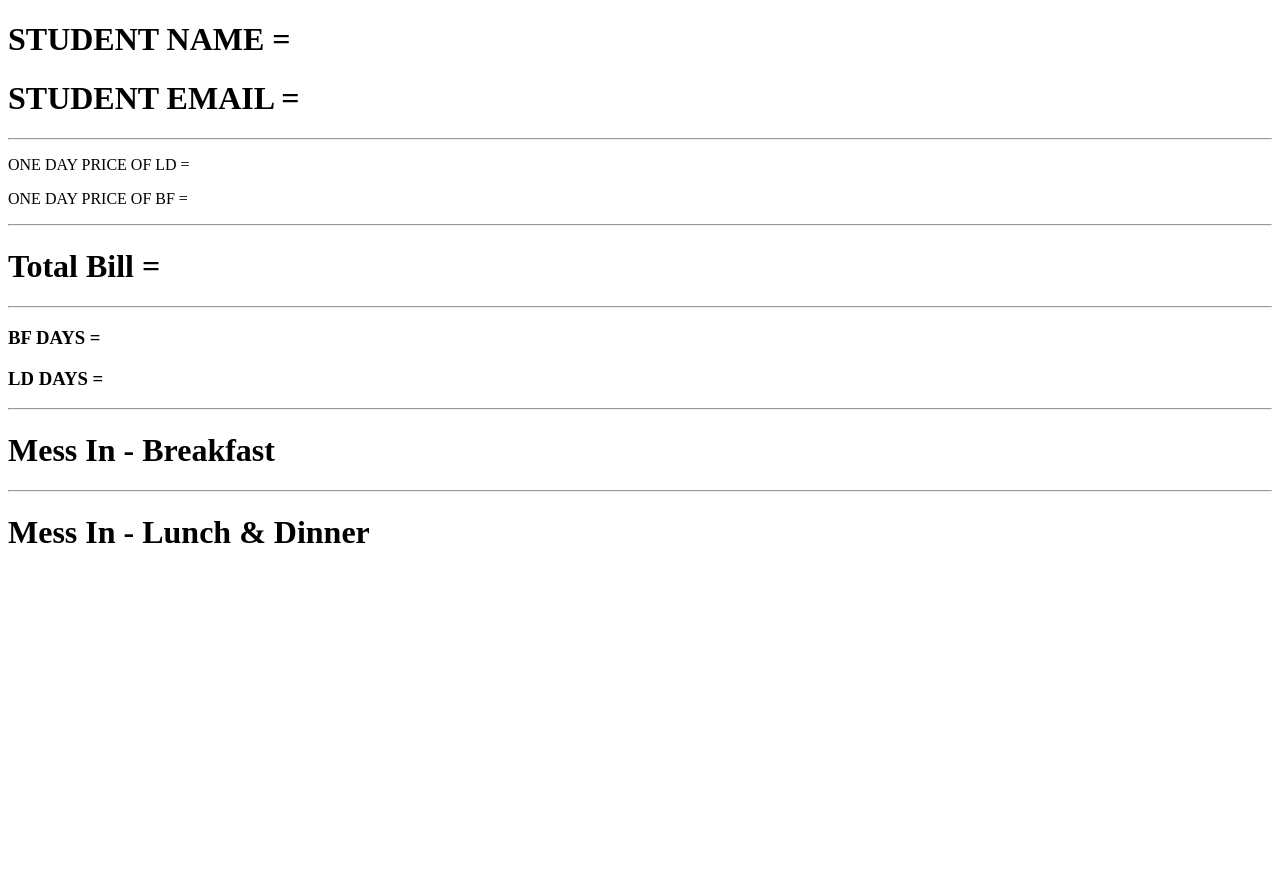
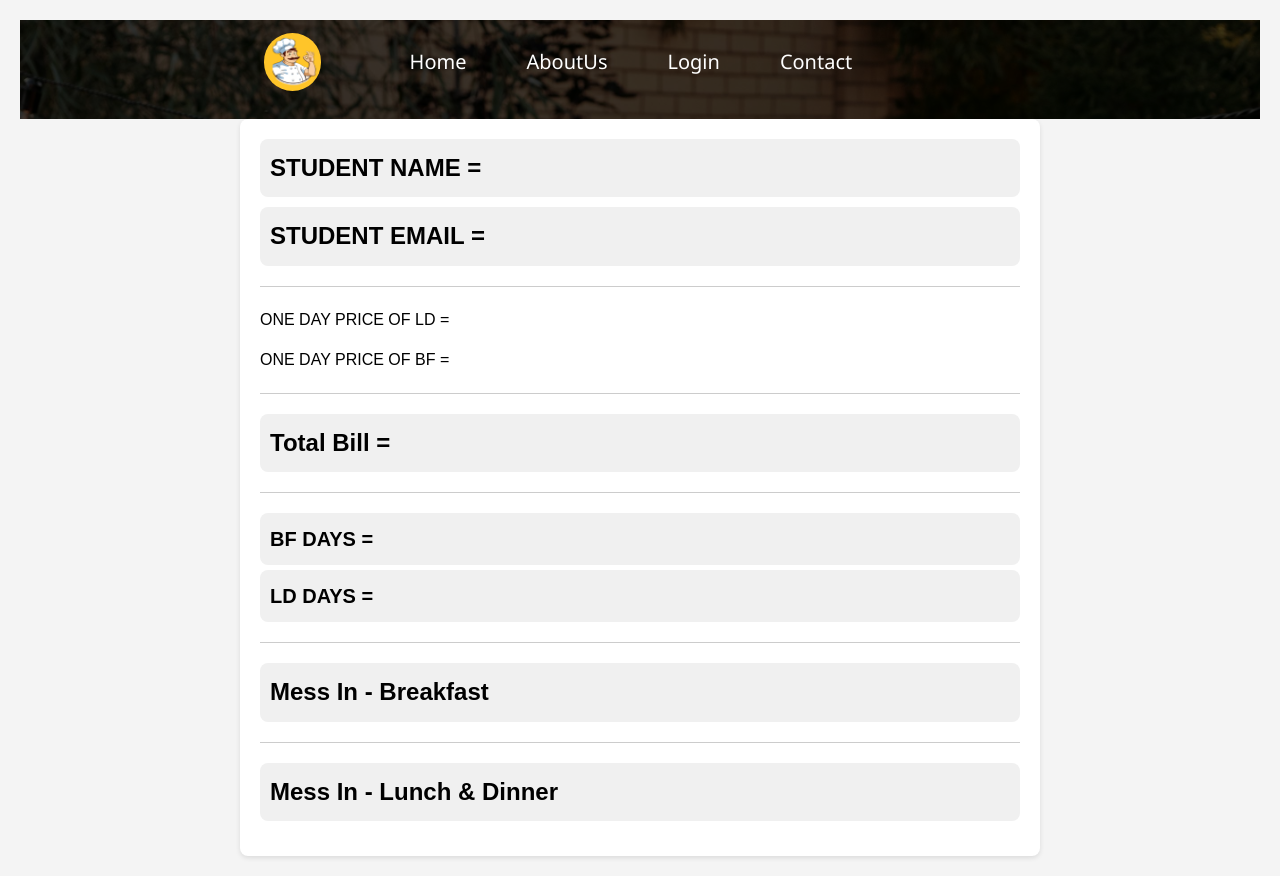
Before and after one commit to azamafridi23/Mess-Management-System-using-Flask, a Flask app: template templates/check_mess_bill.html in a window 1280 px wide. Before the commit the page ends 543 px from the top, so only its background shows below. Run offline with Flask 3, Linux system fonts and the light colour scheme; the template is opened without the code that fills it, so the values that code supplies are empty.

Commit message:
Update check_mess_bill.html

```diff
--- a/templates/check_mess_bill.html
+++ b/templates/check_mess_bill.html
@@ -2,10 +2,101 @@
 <html lang="en">
 <head>
     <meta charset="UTF-8">
+    <meta http-equiv="X-UA-Compatible" content="IE=edge">
     <meta name="viewport" content="width=device-width, initial-scale=1.0">
+    <link rel="stylesheet" href="style.css" />
+    <link rel="stylesheet" href="https://unicons.iconscout.com/release/v4.0.0/css/line.css" />
+    <link rel="stylesheet" href="{{url_for('static' ,filename='css/style.css')}}">
+   <script src="script.js" defer></script>
+
     <title>List Display</title>
+    <style>
+        /* Reset default styles */
+        * {
+            box-sizing: border-box;
+            margin: 0;
+            padding: 0;
+        }
+
+        body {
+            font-family: Arial, sans-serif;
+            line-height: 1.6;
+            background-color: #f4f4f4;
+            padding: 20px;
+        }
+
+        .container {
+            max-width: 800px;
+            margin: 0 auto;
+            background-color: #ffffff;
+            padding: 20px;
+            border-radius: 8px;
+            box-shadow: 0 2px 5px rgba(0, 0, 0, 0.1);
+        }
+
+        h1, h3 {
+            background-color: #f0f0f0;
+            padding: 10px;
+            border-radius: 8px;
+        }
+
+        h1 {
+            margin-bottom: 10px;
+            font-size: 24px;
+        }
+
+        h3 {
+            margin-bottom: 5px;
+            font-size: 20px;
+        }
+
+        p, ul {
+            margin-bottom: 15px;
+            font-size: 16px;
+        }
+
+        ul li {
+            list-style: none;
+        }
+
+        hr {
+            margin: 20px 0;
+            border: none;
+            border-top: 1px solid #ccc;
+        }
+
+        @media screen and (max-width: 600px) {
+            .container {
+                padding: 10px;
+            }
+
+            h1, h3, p {
+                font-size: 18px;
+            }
+        }
+    </style>
 </head>
 <body>
+
+    <nav class="navbar background h-nav-resp">
+        <ul class="nav-list v-class-resp">
+            <div class="Logo"> <img src="/static/Images/logo.webp" alt="error"></div>
+            <li><a href="#Home">Home</a></li>
+            <li><a href="/aboutus">AboutUs</a></li>
+            <li><a href="/login">Login</a></li>
+            <li><a href="#contact">Contact</a></li>
+        </ul>
+
+        <div class="burger">
+            <div class="line"></div>
+            <div class="line"></div>
+            <div class="line"></div>
+        </div>
+    </nav>
+
+
+
+    <div class="container">
         <h1>STUDENT NAME = {{student_name}}</h1>
         <h1>STUDENT EMAIL = {{student_email}}</h1>
         <hr>
@@ -30,5 +121,6 @@
                 <li>{{ value }}</li>
             {% endfor %}
         </ul>
+    </div>
 </body>
 </html>
```
Lines whose indentation alone changed are shown as unchanged.
